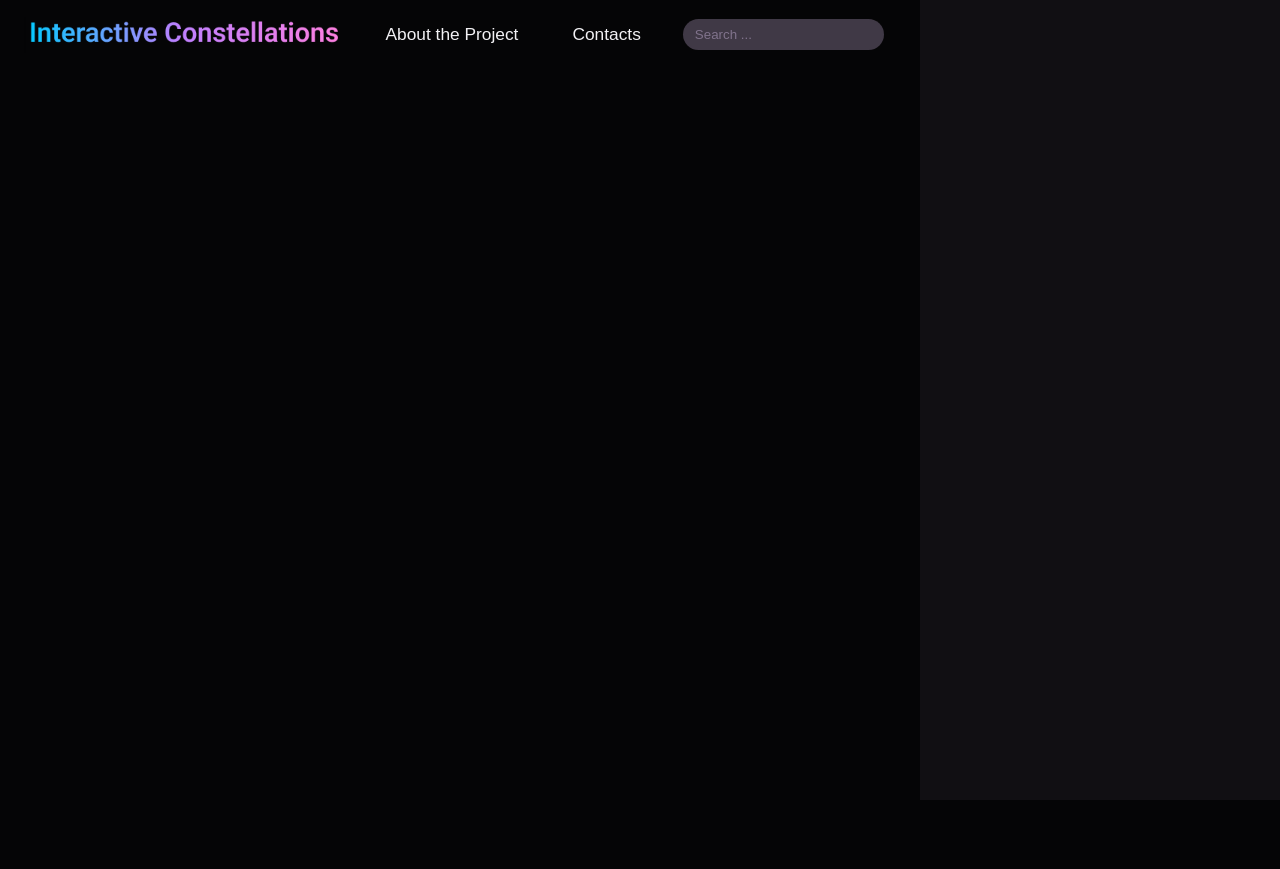
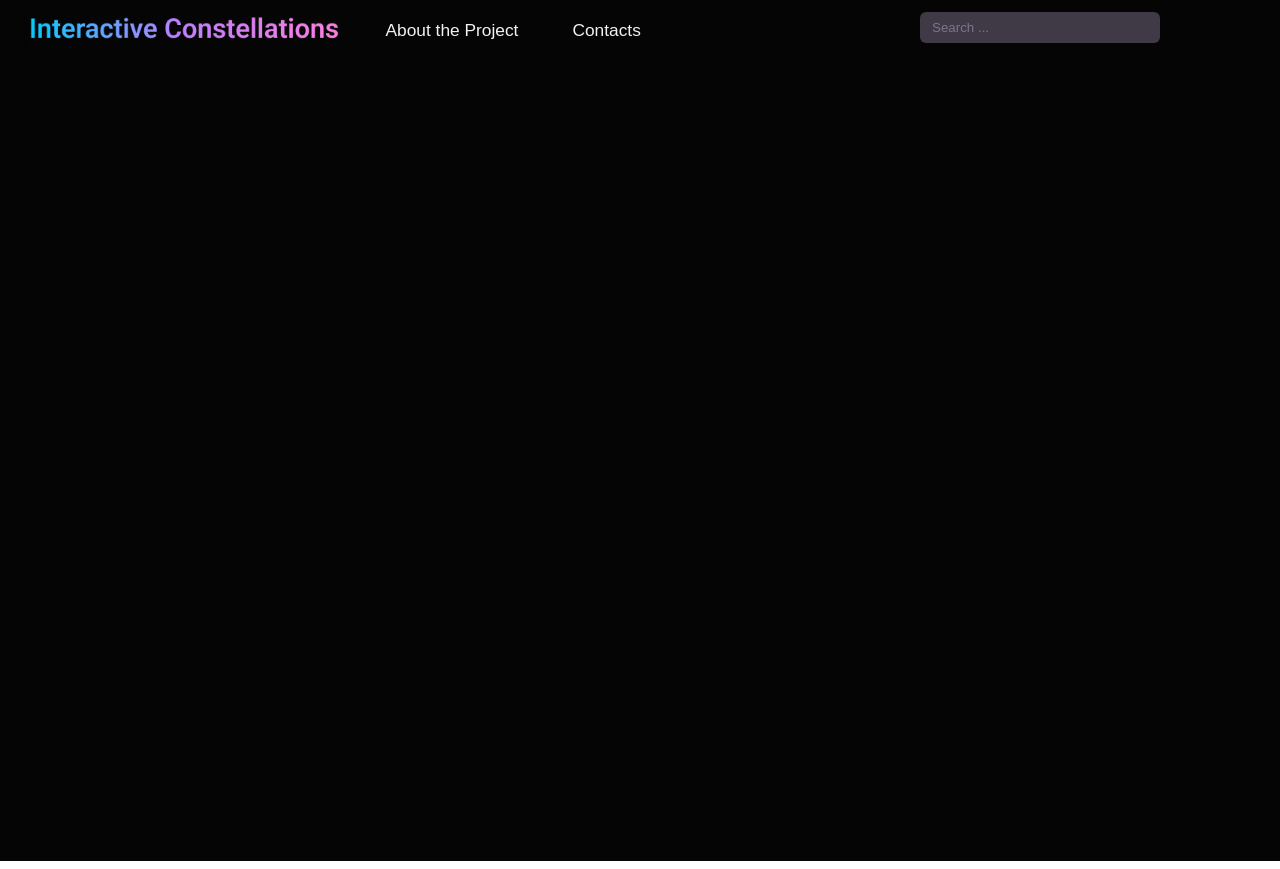
Before and after one commit to htantsiura/Constellations, a React (Vite) app in the folder React-project/: page / in a window 1280 px wide. Built offline with nearby package versions, Linux system fonts and the light colour scheme.

Commit message:
added search input into the side panel

```diff
--- a/React-project/src/App.css
+++ b/React-project/src/App.css
@@ -19,18 +19,7 @@
   overflow: hidden;
 }
 
-.side-panel-container {
-  background-color: var(--darkgrey);
-  opacity: 0.2;
-  display: flex;
-  justify-content: flex-end;
-  width: 360px;
-  height: 100vh;
 
-  position: absolute;
-  right: 0;
-  top: 0;
-}
 
 /* .counter {
   font-size: 16px;
--- a/React-project/src/App.jsx
+++ b/React-project/src/App.jsx
@@ -1,6 +1,7 @@
 import { useState } from 'react'
 import './App.css'
 import Header from './components/Header/Header'
+import SidePanel from './components/SidePanel/SidePanel'
 
 
 export default function App() {
@@ -17,10 +18,7 @@ export default function App() {
         <Header />
         <main className='main-section'>
           {/* pages for About and Contacts buttons */}
-          {/* Side panel with a list of Constellations and Stars cards */}
-          <div className="side-panel-container">
-
-          </div>
+          <SidePanel />
         </main>
       </div>
     </>
--- a/React-project/src/components/Header/Header.css
+++ b/React-project/src/components/Header/Header.css
@@ -3,7 +3,7 @@
   justify-content: flex-start;
   gap: 30px;
   align-items: center;
-  padding: 16px 24px;
+  padding: 12px 24px;
   width: 100%;
   background-color: var(--black);
   color: var(--white);
--- a/React-project/src/components/Header/Header.jsx
+++ b/React-project/src/components/Header/Header.jsx
@@ -1,6 +1,5 @@
 import logo from '../../assets/header-logo.png'
 import './Header.css'
-import SearchInput from '../SearchInput/SearchInput'
 
 export default function Header() {
   return (
@@ -12,7 +11,6 @@ export default function Header() {
         <button className='nav-btn'>About the Project</button>
         <button className='nav-btn'>Contacts</button>
       </nav>
-      <SearchInput />
     </header>
   )
 }
--- a/React-project/src/components/SearchInput/SearchInput.css
+++ b/React-project/src/components/SearchInput/SearchInput.css
@@ -5,6 +5,7 @@
   background-color: var(--darkgrey);
   opacity: 1.0;
   outline: none;
+  width: 240px;
 }
 
 .header-search-input::placeholder {
--- /dev/null
+++ b/React-project/src/components/SidePanel/SidePanel.css
@@ -0,0 +1,12 @@
+.side-panel-container {
+  background-color: var(--black);
+  display: flex;
+  justify-content: flex-start;
+  width: 360px;
+  height: 100vh;
+  padding: 12px 0px;
+
+  position: absolute;
+  right: 0;
+  top: 0;
+}
--- /dev/null
+++ b/React-project/src/components/SidePanel/SidePanel.jsx
@@ -0,0 +1,11 @@
+import './SidePanel.css'
+import SearchInput from '../SearchInput/SearchInput'
+
+export default function SidePanel() {
+  return (
+    <div className="side-panel-container">
+      <SearchInput />
+
+    </div>
+  )
+}
--- a/React-project/src/index.css
+++ b/React-project/src/index.css
@@ -11,7 +11,7 @@ html, body, #root {
 
 :root {
   /* Number variables */
-  --corner-radius: 16px;
+  --corner-radius: 6px;
 
   /* Color variables */
   /* Neutral */
```
